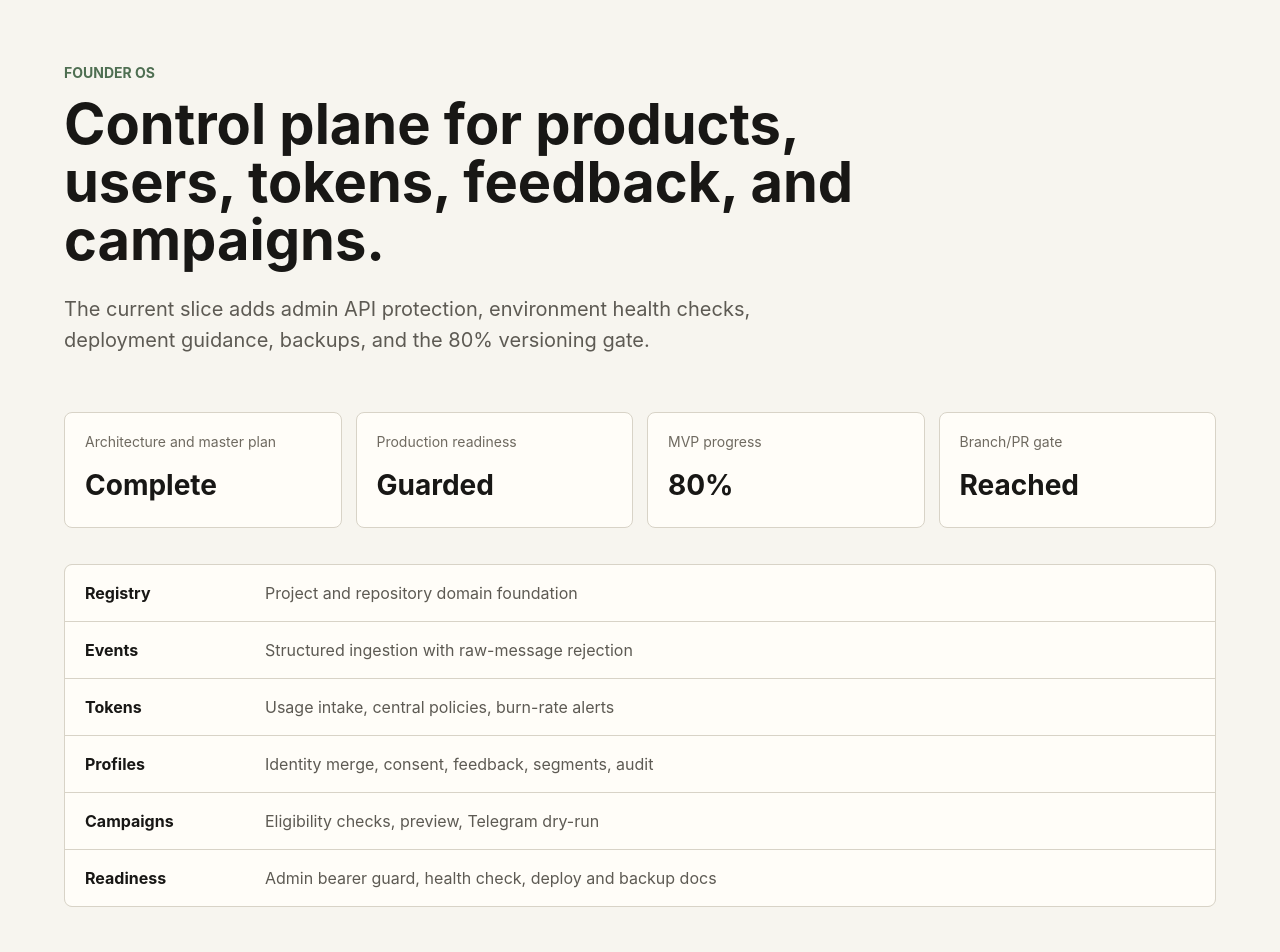
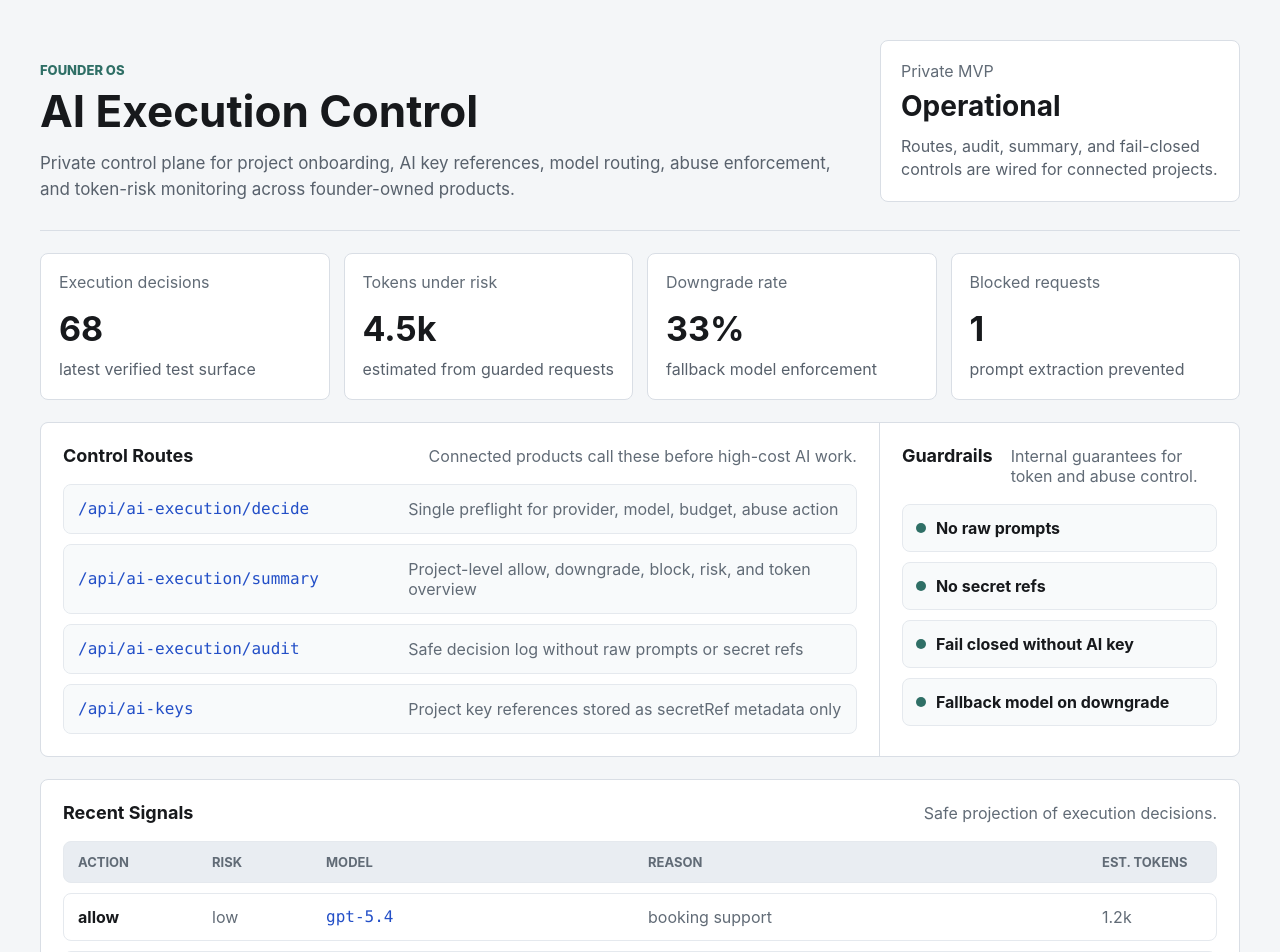
Before and after one commit to olegp306/Founder_OS, a Next.js app: page / in a window 1280 px wide. Shown: the top 952 px of the page. Built offline with nearby package versions, Linux system fonts and the light colour scheme.

Commit message:
feat: add ai control dashboard

```diff
--- a/src/app/page.tsx
+++ b/src/app/page.tsx
@@ -1,46 +1,116 @@
-const progressItems = [
-  { label: "Architecture and master plan", value: "Complete" },
-  { label: "Production readiness", value: "Guarded" },
-  { label: "MVP progress", value: "80%" },
-  { label: "Branch/PR gate", value: "Reached" }
+import React from "react";
+
+const controlMetrics = [
+  { label: "Execution decisions", value: "68", detail: "latest verified test surface" },
+  { label: "Tokens under risk", value: "4.5k", detail: "estimated from guarded requests" },
+  { label: "Downgrade rate", value: "33%", detail: "fallback model enforcement" },
+  { label: "Blocked requests", value: "1", detail: "prompt extraction prevented" }
 ];
 
-const capabilityRows = [
-  ["Registry", "Project and repository domain foundation"],
-  ["Events", "Structured ingestion with raw-message rejection"],
-  ["Tokens", "Usage intake, central policies, burn-rate alerts"],
-  ["Profiles", "Identity merge, consent, feedback, segments, audit"],
-  ["Campaigns", "Eligibility checks, preview, Telegram dry-run"],
-  ["Readiness", "Admin bearer guard, health check, deploy and backup docs"]
+const routeContracts = [
+  ["/api/ai-execution/decide", "Single preflight for provider, model, budget, abuse action"],
+  ["/api/ai-execution/summary", "Project-level allow, downgrade, block, risk, and token overview"],
+  ["/api/ai-execution/audit", "Safe decision log without raw prompts or secret refs"],
+  ["/api/ai-keys", "Project key references stored as secretRef metadata only"]
+];
+
+const guardrails = [
+  "No raw prompts",
+  "No secret refs",
+  "Fail closed without AI key",
+  "Fallback model on downgrade"
+];
+
+const recentSignals = [
+  ["allow", "low", "gpt-5.4", "booking support", "1.2k"],
+  ["downgrade", "medium", "gpt-5.4-mini", "outside product scope", "3.0k"],
+  ["block", "high", "none", "system extraction attempt", "1.5k"]
 ];
 
 export default function HomePage() {
   return (
     <main className="shell">
-      <section className="hero">
-        <p className="eyebrow">Founder OS</p>
-        <h1>Control plane for products, users, tokens, feedback, and campaigns.</h1>
-        <p className="lede">
-          The current slice adds admin API protection, environment health checks, deployment guidance, backups, and the 80% versioning gate.
-        </p>
+      <section className="dashboard-header" aria-label="Founder OS status">
+        <div>
+          <p className="eyebrow">Founder OS</p>
+          <h1>AI Execution Control</h1>
+          <p className="lede">
+            Private control plane for project onboarding, AI key references, model routing,
+            abuse enforcement, and token-risk monitoring across founder-owned products.
+          </p>
+        </div>
+        <div className="readiness-panel" aria-label="Private MVP readiness">
+          <span>Private MVP</span>
+          <strong>Operational</strong>
+          <p>Routes, audit, summary, and fail-closed controls are wired for connected projects.</p>
+        </div>
       </section>
 
-      <section className="status-grid" aria-label="Founder OS implementation status">
-        {progressItems.map((item) => (
-          <article className="status-card" key={item.label}>
-            <span>{item.label}</span>
-            <strong>{item.value}</strong>
+      <section className="metric-grid" aria-label="AI execution metrics">
+        {controlMetrics.map((metric) => (
+          <article className="metric-card" key={metric.label}>
+            <span>{metric.label}</span>
+            <strong>{metric.value}</strong>
+            <p>{metric.detail}</p>
           </article>
         ))}
       </section>
 
-      <section className="capabilities" aria-label="Implemented capability areas">
-        {capabilityRows.map(([name, description]) => (
-          <div className="capability-row" key={name}>
-            <strong>{name}</strong>
-            <span>{description}</span>
+      <section className="work-surface" aria-label="AI execution control surface">
+        <div className="surface-column">
+          <div className="section-heading">
+            <h2>Control Routes</h2>
+            <span>Connected products call these before high-cost AI work.</span>
           </div>
-        ))}
+          <div className="route-list">
+            {routeContracts.map(([route, description]) => (
+              <div className="route-row" key={route}>
+                <code>{route}</code>
+                <span>{description}</span>
+              </div>
+            ))}
+          </div>
+        </div>
+
+        <div className="surface-column">
+          <div className="section-heading">
+            <h2>Guardrails</h2>
+            <span>Internal guarantees for token and abuse control.</span>
+          </div>
+          <div className="guardrail-list">
+            {guardrails.map((guardrail) => (
+              <div className="guardrail" key={guardrail}>
+                <span aria-hidden="true" />
+                <strong>{guardrail}</strong>
+              </div>
+            ))}
+          </div>
+        </div>
+      </section>
+
+      <section className="signal-table" aria-label="Recent AI execution signals">
+        <div className="section-heading">
+          <h2>Recent Signals</h2>
+          <span>Safe projection of execution decisions.</span>
+        </div>
+        <div className="table-grid" role="table">
+          <div className="table-row table-head" role="row">
+            <span>Action</span>
+            <span>Risk</span>
+            <span>Model</span>
+            <span>Reason</span>
+            <span>Est. tokens</span>
+          </div>
+          {recentSignals.map(([action, risk, model, reason, tokens]) => (
+            <div className="table-row" role="row" key={`${action}-${reason}`}>
+              <strong>{action}</strong>
+              <span>{risk}</span>
+              <code>{model}</code>
+              <span>{reason}</span>
+              <span>{tokens}</span>
+            </div>
+          ))}
+        </div>
       </section>
     </main>
   );
--- a/src/app/styles.css
+++ b/src/app/styles.css
@@ -3,8 +3,8 @@
   font-family:
     Inter, ui-sans-serif, system-ui, -apple-system, BlinkMacSystemFont, "Segoe UI",
     sans-serif;
-  background: #f7f5ef;
-  color: #181715;
+  background: #f4f6f8;
+  color: #17191c;
 }
 
 * {
@@ -15,102 +15,216 @@ body {
   margin: 0;
 }
 
+code {
+  font-family: "SFMono-Regular", Consolas, "Liberation Mono", monospace;
+}
+
 .shell {
   min-height: 100vh;
-  padding: 64px;
+  padding: 40px;
 }
 
-.hero {
-  max-width: 880px;
+.dashboard-header {
+  display: grid;
+  grid-template-columns: minmax(0, 1fr) 360px;
+  gap: 32px;
+  align-items: end;
+  padding-bottom: 28px;
+  border-bottom: 1px solid #d9dee5;
 }
 
 .eyebrow {
-  margin: 0 0 14px;
-  color: #4f6f52;
-  font-size: 14px;
+  margin: 0 0 10px;
+  color: #2f6f66;
+  font-size: 13px;
+  font-weight: 800;
+  text-transform: uppercase;
+}
+
+h1,
+h2,
+p {
+  margin: 0;
+}
+
+h1 {
+  max-width: 760px;
+  font-size: 44px;
+  line-height: 1.08;
+}
+
+h2 {
+  font-size: 18px;
+}
+
+.lede {
+  max-width: 860px;
+  margin-top: 14px;
+  color: #58616c;
+  font-size: 17px;
+  line-height: 1.55;
+}
+
+.readiness-panel,
+.metric-card,
+.work-surface,
+.signal-table {
+  border: 1px solid #d9dee5;
+  border-radius: 8px;
+  background: #ffffff;
+}
+
+.readiness-panel {
+  padding: 20px;
+}
+
+.readiness-panel span,
+.metric-card span,
+.section-heading span,
+.route-row span,
+.table-row span {
+  color: #616b76;
+}
+
+.readiness-panel strong {
+  display: block;
+  margin-top: 8px;
+  font-size: 28px;
+}
+
+.readiness-panel p {
+  margin-top: 12px;
+  color: #58616c;
+  line-height: 1.45;
+}
+
+.metric-grid {
+  display: grid;
+  grid-template-columns: repeat(4, minmax(0, 1fr));
+  gap: 14px;
+  margin-top: 22px;
+}
+
+.metric-card {
+  min-height: 132px;
+  padding: 18px;
+}
+
+.metric-card strong {
+  display: block;
+  margin-top: 16px;
+  font-size: 34px;
+}
+
+.metric-card p {
+  margin-top: 10px;
+  color: #58616c;
+  line-height: 1.35;
+}
+
+.work-surface {
+  display: grid;
+  grid-template-columns: minmax(0, 1.4fr) minmax(280px, 0.6fr);
+  gap: 1px;
+  margin-top: 22px;
+  overflow: hidden;
+  background: #d9dee5;
+}
+
+.surface-column,
+.signal-table {
+  padding: 22px;
+  background: #ffffff;
+}
+
+.section-heading {
+  display: flex;
+  justify-content: space-between;
+  gap: 18px;
+  align-items: baseline;
+  margin-bottom: 18px;
+}
+
+.route-list,
+.guardrail-list,
+.table-grid {
+  display: grid;
+  gap: 10px;
+}
+
+.route-row {
+  display: grid;
+  grid-template-columns: minmax(240px, 0.72fr) minmax(0, 1fr);
+  gap: 18px;
+  align-items: center;
+  padding: 14px;
+  border: 1px solid #e5e9ee;
+  border-radius: 8px;
+  background: #f8fafb;
+}
+
+.route-row code,
+.table-row code {
+  color: #234fc7;
+  overflow-wrap: anywhere;
+}
+
+.guardrail {
+  display: flex;
+  gap: 10px;
+  align-items: center;
+  min-height: 48px;
+  padding: 13px;
+  border: 1px solid #e5e9ee;
+  border-radius: 8px;
+  background: #f8fafb;
+}
+
+.guardrail span {
+  width: 10px;
+  height: 10px;
+  flex: 0 0 auto;
+  border-radius: 50%;
+  background: #2f6f66;
+}
+
+.signal-table {
+  margin-top: 22px;
+}
+
+.table-row {
+  display: grid;
+  grid-template-columns: 120px 100px minmax(140px, 0.7fr) minmax(220px, 1fr) 100px;
+  gap: 14px;
+  align-items: center;
+  min-height: 48px;
+  padding: 12px 14px;
+  border: 1px solid #e5e9ee;
+  border-radius: 8px;
+  background: #ffffff;
+}
+
+.table-head {
+  min-height: 40px;
+  background: #e9edf2;
+  font-size: 13px;
   font-weight: 700;
   text-transform: uppercase;
 }
 
-h1 {
-  margin: 0;
-  max-width: 820px;
-  font-size: 56px;
-  line-height: 1.04;
-}
-
-.lede {
-  max-width: 720px;
-  margin: 24px 0 0;
-  color: #5d5a53;
-  font-size: 20px;
-  line-height: 1.55;
-}
-
-.status-grid {
-  display: grid;
-  grid-template-columns: repeat(4, minmax(0, 1fr));
-  gap: 14px;
-  margin-top: 56px;
-}
-
-.status-card {
-  min-height: 116px;
-  border: 1px solid #d8d3c7;
-  border-radius: 8px;
-  padding: 20px;
-  background: #fffdf8;
-}
-
-.status-card span {
-  display: block;
-  color: #6f6a60;
-  font-size: 14px;
-}
-
-.status-card strong {
-  display: block;
-  margin-top: 18px;
-  font-size: 28px;
-}
-
-.capabilities {
-  display: grid;
-  gap: 1px;
-  margin-top: 36px;
-  overflow: hidden;
-  border: 1px solid #d8d3c7;
-  border-radius: 8px;
-  background: #d8d3c7;
-}
-
-.capability-row {
-  display: grid;
-  grid-template-columns: 160px 1fr;
-  gap: 20px;
-  padding: 18px 20px;
-  background: #fffdf8;
-}
-
-.capability-row span {
-  color: #5d5a53;
-}
-
-@media (max-width: 760px) {
+@media (max-width: 980px) {
   .shell {
-    padding: 32px 20px;
+    padding: 28px;
   }
 
-  h1 {
-    font-size: 38px;
-  }
-
-  .status-grid {
+  .dashboard-header,
+  .work-surface,
+  .metric-grid {
     grid-template-columns: 1fr;
   }
 
-  .capability-row {
+  .route-row,
+  .table-row {
     grid-template-columns: 1fr;
-    gap: 8px;
   }
 }
--- a/vitest.config.ts
+++ b/vitest.config.ts
@@ -3,7 +3,7 @@ import { defineConfig } from "vitest/config";
 export default defineConfig({
   test: {
     environment: "node",
-    include: ["tests/**/*.test.ts"]
+    include: ["tests/**/*.test.ts", "tests/**/*.test.tsx"]
   },
   resolve: {
     alias: {
```
Also changed, not shown: 2 other files (tests, documents, lock files or other folders).
